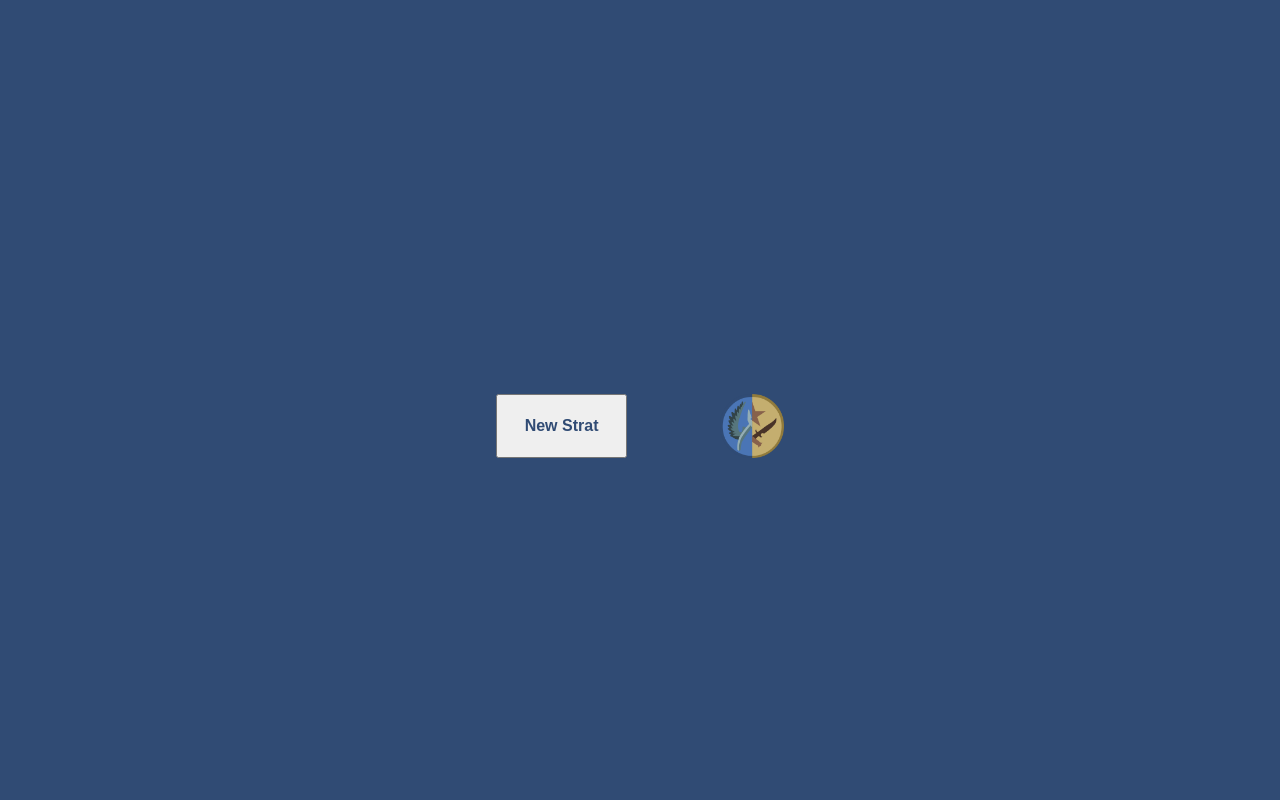
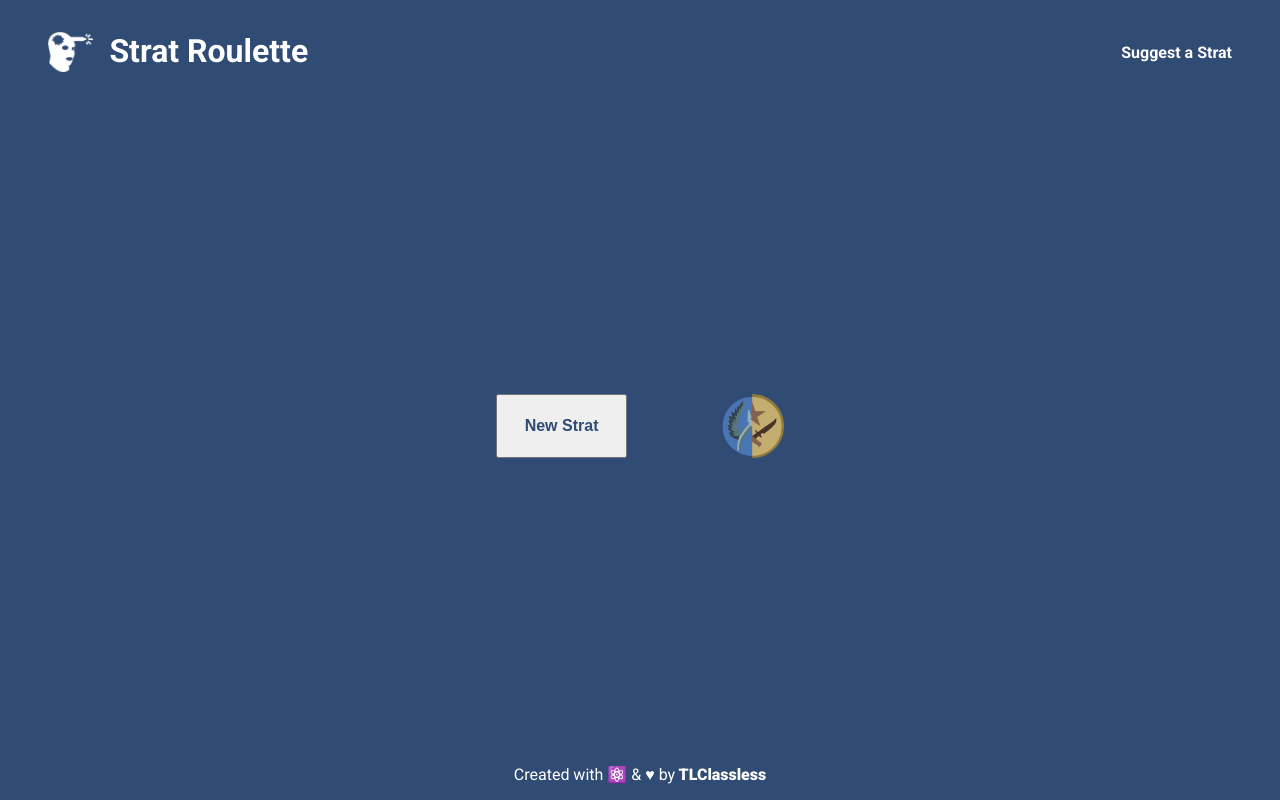
Before and after one commit to TLClassless/StratRouletteCSGO, a React (Create React App) app: page / in a window 1280 px wide. Built offline with nearby package versions, Linux system fonts and the light colour scheme; no server answers.

Commit message:
added Header with branding, added footer with link to Github

```diff
--- a/package.json
+++ b/package.json
@@ -9,6 +9,7 @@
     "axios": "^0.21.0",
     "react": "^17.0.1",
     "react-dom": "^17.0.1",
+    "react-router-dom": "^5.2.0",
     "react-scripts": "4.0.0",
     "react-tooltip": "^4.2.15",
     "web-vitals": "^0.2.4"
--- a/src/App.css
+++ b/src/App.css
@@ -77,3 +77,64 @@ body {
   justify-content: center;
   align-content: center;
 }
+
+.header {
+  display: flex;
+  flex-direction: row;
+  align-content: center;
+  justify-content: space-between;
+  position: absolute;
+  width: 100%;
+  top: 0;
+  margin-top: 2rem;
+}
+
+.branding {
+  display: flex;
+  flex-direction: row;
+  text-align: left;
+  justify-content: center;
+  align-content: center;
+  margin-left: 3rem;
+}
+
+.branding img {
+  height: 2.5rem;
+}
+
+.branding h1 {
+  margin: 0;
+  margin-left: 1rem;
+}
+
+.Navigation {
+  display: flex;
+  flex-direction: row;
+  justify-content: center;
+  align-items: center;
+  text-align: right;
+  margin: 0;
+  padding: 0;
+  margin-right: 3rem;
+  list-style-type: none;
+}
+
+.Navigation li {
+  font-family: "Roboto", sans-serif;
+  font-weight: 700;
+  margin-left: 1rem;
+  text-decoration: none;
+  color: #fff;
+  cursor: pointer;
+}
+
+.footer {
+  position: absolute;
+  bottom: 0;
+}
+
+.footer a {
+  text-decoration: none;
+  font-weight: 800;
+  color: #fff;
+}
--- a/src/App.js
+++ b/src/App.js
@@ -1,9 +1,10 @@
 import React, { Component } from "react";
 import ReactTooltip from "react-tooltip";
-// import axios from "axios";
 import "./App.css";
 import CtStrat from "./components/ctStrats";
 import TStrat from "./components/tStrats";
+import Header from "./components/Header";
+import Footer from "./components/Footer";
 
 class App extends Component {
   state = {
@@ -38,8 +39,9 @@ class App extends Component {
             place="bottom"
             effect="solid"
             backgroundColor="white"
-            textColor="black"
+            textColor="#304b74"
             offset={{ bottom: 15 }}
+            event="onMount"
           >
             Click to Change Sides
           </ReactTooltip>
@@ -50,6 +52,7 @@ class App extends Component {
 
     return (
       <div className={isCT ? "App ct" : "App t"}>
+        <Header />
         {Prompt}
         <div className="btn-div">
           <input
@@ -72,6 +75,7 @@ class App extends Component {
             {Tooltip}
           </div>
         </div>
+        <Footer />
       </div>
     );
   }
--- /dev/null
+++ b/src/components/Footer.js
@@ -0,0 +1,17 @@
+import React, { Component } from "react";
+import "../App.css";
+
+export class Footer extends Component {
+  render() {
+    return (
+      <div className="footer">
+        <p>
+          Created with ⚛️ & ♥ by
+          <a href="https://github.com/TLClassless"> TLClassless</a>
+        </p>
+      </div>
+    );
+  }
+}
+
+export default Footer;
--- /dev/null
+++ b/src/components/Header.js
@@ -0,0 +1,18 @@
+import { Component } from "react";
+import "../App.css";
+
+export default class Header extends Component {
+  render() {
+    return (
+      <div className="header">
+        <div className="branding">
+          <img src="headshot.png" alt="" />
+          <h1>Strat Roulette</h1>
+        </div>
+        <ul className="Navigation">
+          <li>Suggest a Strat</li>
+        </ul>
+      </div>
+    );
+  }
+}
```
Also changed, not shown: public/headshot.png (added), 1 other file (tests, documents, lock files or other folders).
